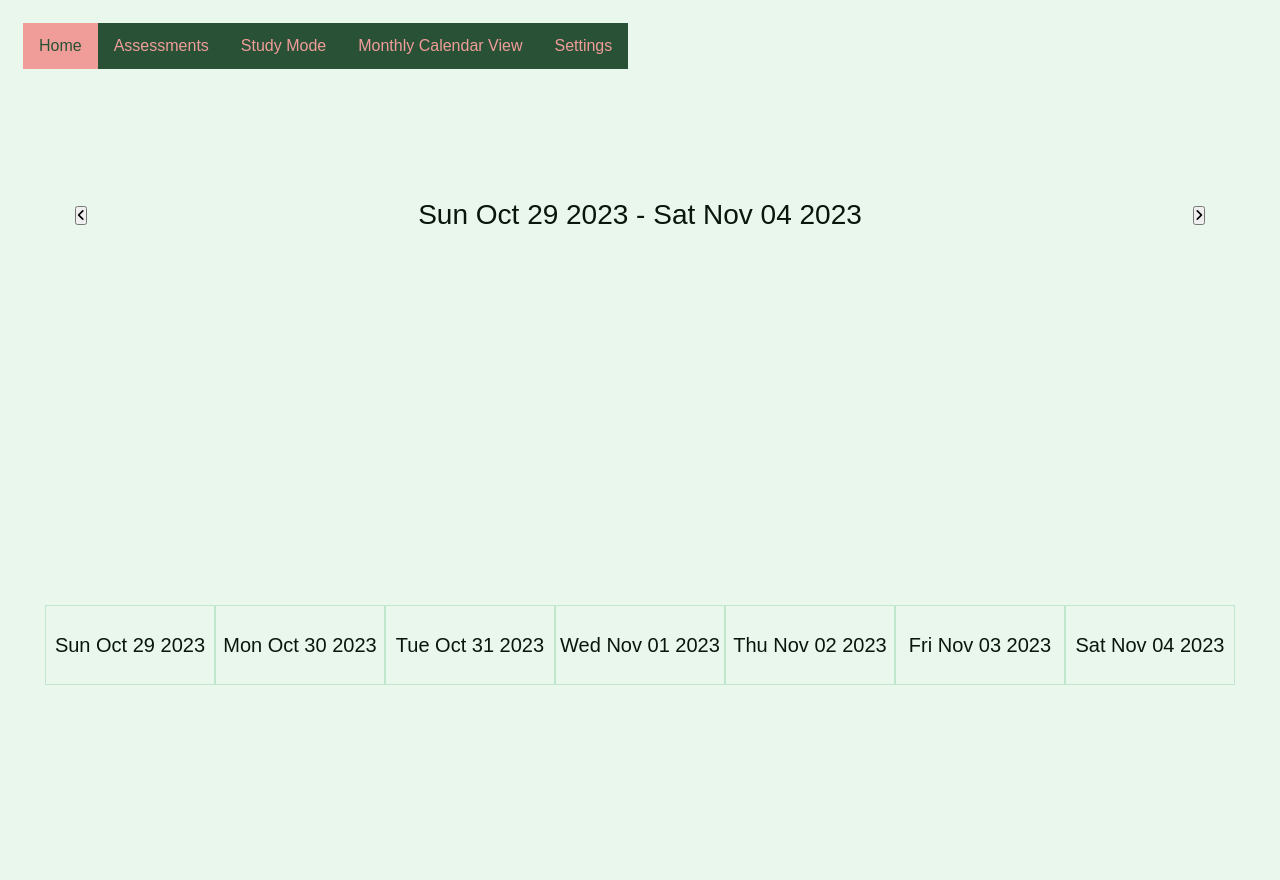
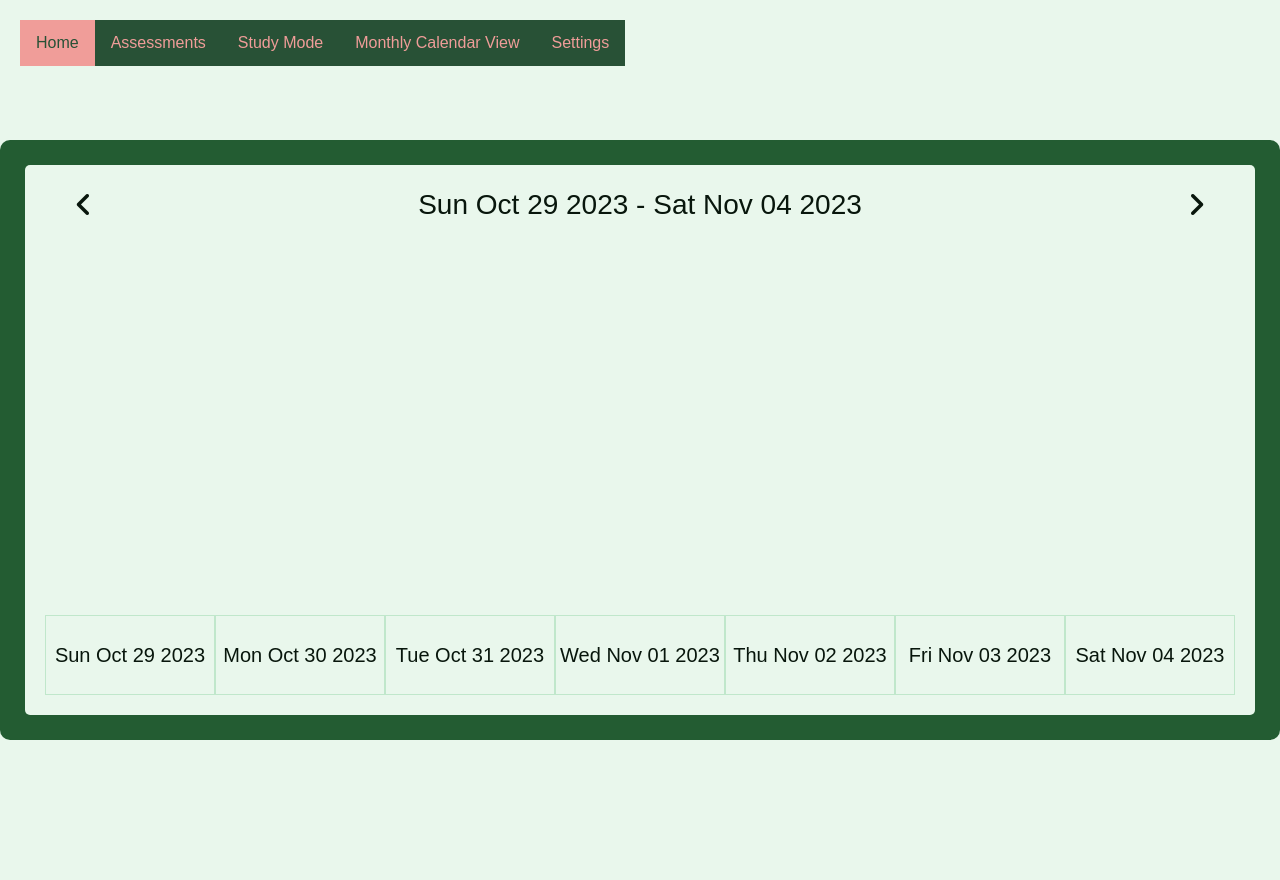
Before and after one commit to CYBI-3331-Project/Homework_Helper, a Flask app: page /Homepage/ in a window 1280 px wide. After the commit the page ends 740 px from the top, so only its background shows below. Run offline with Flask 3, Linux system fonts and the light colour scheme.

Commit message:
still working on homepage
Just uploading because I'm switching between devices and such

```diff
--- a/Project/static/css/style_mnth_cal.css
+++ b/Project/static/css/style_mnth_cal.css
@@ -1,11 +1,15 @@
 /*Navigation bar styles*/
+.navbar-body {
+    width: 100%;
+    position: fixed;
+    display: flex;
+    top: 0px;
+    padding: 0;
+}
 .navbar {
-    position: absolute;
-    top: 23px;
-    left: 23px;
-    width: 100%;
     margin: auto;
-    padding-bottom: 50px;
+    left: 0px;
+    position: relative;
 }
 ul {
     list-style-type: none;
@@ -66,11 +70,17 @@ body {
     background-color: #e9f7ec;
 }
 
+.container-body {
+    align-items: center;
+    justify-content: center;
+    display: flex;
+    position: fixed;
+    padding: 0px;
+    width: 100%;
+}
 .container {
-    position: relative;
     width: 1310px;
-    min-height: 580px;
-    margin: 0 auto;
+    min-height: 600px;
     padding: 5px;
     color: #e9f7ec;
     display: flex;
@@ -166,7 +176,8 @@ body {
 
 .calendar .days .prev-date,
 .calendar .days .next-date {
-    color: #B2BEB5 ash gray, /*days not part of month*/
+    color: #08160c28;/*color: #B2BEB5; days not part of month*/
+    background-color: #b2beb571;
 }
 
 .calendar .days .active {
--- a/Project/templates/assignment_dash.html
+++ b/Project/templates/assignment_dash.html
@@ -14,6 +14,8 @@
 {% endblock %}
 
 {% block body %}
+<div class="navbar-body">
+    <div class="left">
         <div class="navbar">
             <ul>
                 <li><a href="{{ url_for('homepage') }}">Home</a></li>
@@ -22,6 +24,8 @@
                 <li><a href="{{ url_for('monthly_calendar') }}">Monthly Calendar View</a></li>
                 <li><a href="#settings">Settings</a></li>
             </ul>
+        </div>
+    </div>
 </div>
 <div class="container-assessment">
     <div class="middle">
--- a/Project/templates/homepage.html
+++ b/Project/templates/homepage.html
@@ -12,6 +12,8 @@ referrerpolicy="no-referrer" />
 <title>Monthly Calendar</title>
 {% endblock %}
 {% block body %}
+<div class="navbar-body">
+    <div class="left">
         <div class="navbar">
             <ul>
                 <li><a class="active" href="{{ url_for('homepage') }}">Home</a></li>
@@ -21,42 +23,21 @@ referrerpolicy="no-referrer" />
                 <li><a href="#settings">Settings</a></li>
             </ul>
         </div>
-<div class="container-home">
+    </div>
+</div>
+<div class="container-body">
+    <div class="container">
         <div class="middle">
             <div class="calendar">
                 <div class="month">
-                <button id="prevWeek"><i class="fa fa-angle-left prev"></i></button>
+                    <i class="fa fa-angle-left prev"></i>
                     <span id="currentWeekRange"></span>
-                <button id="nextWeek"><i class="fa fa-angle-right prev"></i></button>
+                    <i class="fa fa-angle-right next"></i>
                 </div>
-            <div class="days"></div>
-
-            <!--
-            <div class="week"> previous attempt
-            <div class="day">
-                <h3>Monday</h3>
-                <div class="event">Meeting at 10am</div>
+                <div class="days">
+                    <!--these are added with JS-->
                 </div>
-            <div class="day">
-                <h3>Tuesday</h3>
             </div>
-            <div class="day">
-                <h3>Wednesday</h3>
-            </div>
-            <div class="day">
-                <h3>Thursday</h3>
-            </div>
-            <div class="day">
-                <h3>Friday</h3>
-            </div>
-            <div class="day">
-                <h3>Saturday</h3>
-            </div>
-            <div class="day">
-                <h3>Sunday</h3>
-                <div class="event">CYBI-3343 Homework 2.3 due at 11:59 PM</div>
-            </div>
-        -->
         </div>
     </div>
 </div>
--- a/Project/templates/monthly_calendar.html
+++ b/Project/templates/monthly_calendar.html
@@ -11,6 +11,8 @@
         <title>Monthly Calendar</title>
 {% endblock %}
 {% block body %}
+<div class="navbar-body">
+    <div class="left">
         <div class="navbar">
             <ul>
                 <li><a href="{{ url_for('homepage') }}">Home</a></li>
@@ -20,6 +22,9 @@
                 <li><a href="#settings">Settings</a></li>
             </ul>
         </div>
+    </div>
+</div>
+<div class="container-body">
     <div class="container">
         <div class="left">
             <div class="calendar">
@@ -52,5 +57,6 @@
             </div>
         </div>
     </div>
+</div>
 <script src="{{ url_for('static', filename = 'JS/script_calendar.js') }}"></script>
 {% endblock %}
--- a/Project/templates/study_mode.html
+++ b/Project/templates/study_mode.html
@@ -19,6 +19,8 @@
 
 <!-- Begin body -->
 {% block body %}
+<div class="navbar-body">
+    <div class="left">
         <div class="navbar">
             <ul>
                 <li><a href="{{ url_for('homepage') }}">Home</a></li>
@@ -27,6 +29,8 @@
                 <li><a href="{{ url_for('monthly_calendar') }}">Monthly Calendar View</a></li>
                 <li><a href="#settings">Settings</a></li>
             </ul>
+        </div>
+    </div>
 </div>
 <!-- I created a div countainer for the entirety of the body, as I wanted to organize each element relative to each other,
     without making direct changed to the body (incase I introduce new elements outside of this container later). -->
```
Also changed, not shown: Project/static/JS/script_weekly.js (+46 -6 lines). Lines whose indentation alone changed are shown as unchanged.
